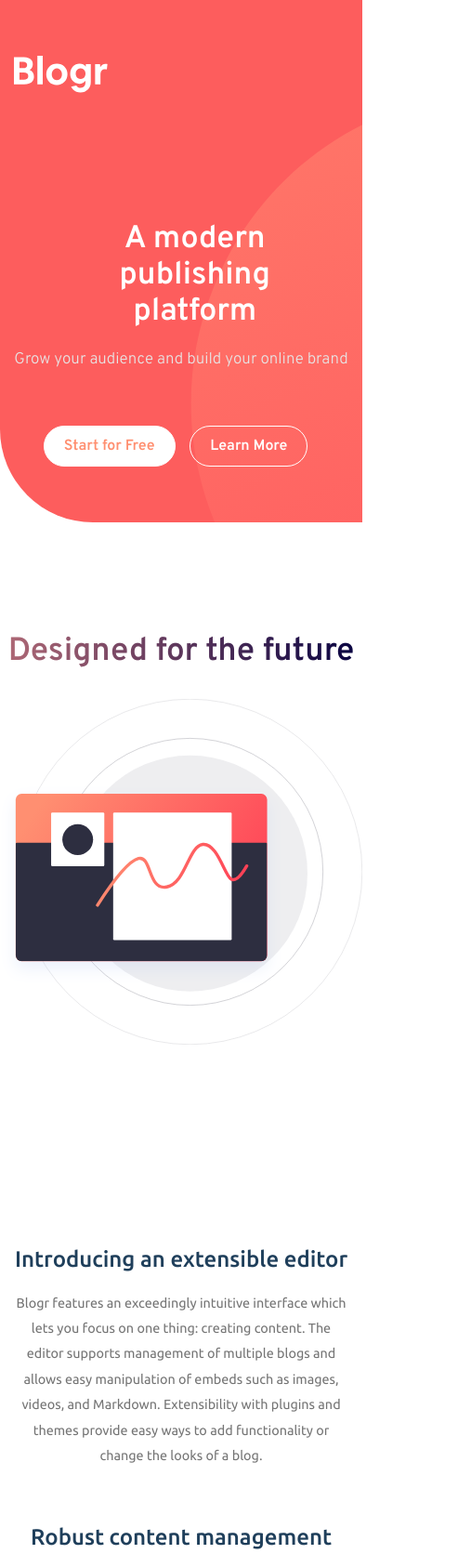
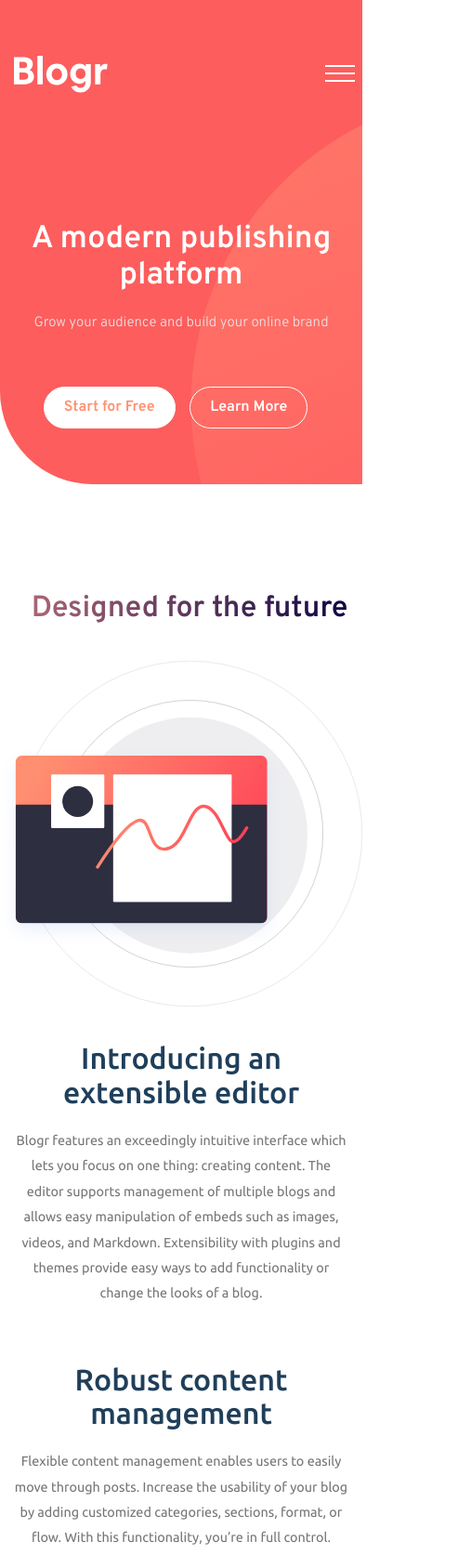
Before and after one commit to DevWaleedS/Blog, a plain HTML site: page index.html in a window 390 px wide. Shown: the top 1672 px of the page at 93% size, 507 px wide, since content can reach past the window. Drawn offline with Linux system fonts and the light colour scheme.

Commit message:
commit new update

```diff
--- a/css/style.css
+++ b/css/style.css
@@ -443,19 +443,25 @@
 
     /* Strat Media Query */
     /* Extra small devices (portrait phones, less than 576px) */
-    @media (max-width: 575px) {
+    @media(max-width: 575px) {
+
+    .special-heading {
+        font-size: 32px;
+        margin-left: 18px;
+        font-weight: bold;
+    }
     /* Start Header */
     .header .container {
         display: flex;
         flex-direction: column;
-        flex-wrap: wrap;
+        flex-wrap: nowrap;
         align-items: baseline;
     }
 
     .header .drobdown {
         display: block;
         position: relative;
-        left: 460px;
+        left: 335px;
         top: -30px;
     }
 
@@ -575,14 +581,14 @@
         flex-wrap: wrap;
     }
     .slider .container h1 {
-        margin-top: -220px;
-        font-size: 34px;
-        width: 83%;
-        text-align: center;
-        margin-left: 45px;
-    }
+    margin-top: -220px;
+    font-size: 34px;
+    width: 97%;
+    text-align: center;
+    margin-left: 0px;
+}
     .slider .container p {
-        font-size: 17px;
+        font-size: 15px;
     }
     /* End slider */
     /* End Header */
@@ -597,11 +603,16 @@
         flex-direction: column;
     }
     .design .design-text {
-        margin-top: 530px;
-        margin-bottom: 220px;
+        margin-top: 350px;
+        margin-bottom: 100px;
         text-align: center;
         width: 100%;
     }
+.design .design-text .text h2 {
+    font-size: 2em;
+    font-weight: 500;
+}
+
     .design .design-text .text p {
         width: 100%;
     }
@@ -623,7 +634,7 @@
         height: 0;
     }
     .state .text {
-        margin-top: 370px;
+        margin-top: 250px;
         text-align: center;
     }
 
@@ -648,7 +659,7 @@
         justify-content: flex-end;
     }
     .about .about-text {
-        margin-top: 370px;
+        margin-top: 250px;
         width: 100%;
         text-align: center;
     }
@@ -656,7 +667,7 @@
     .about .about-text .text h2 {
         color: var(--Very-dark-blue);
         margin-bottom: 20px;
-        font-size: 1.5em;
+        font-size: 2em;
         font-weight: 500;
     }
 
```
